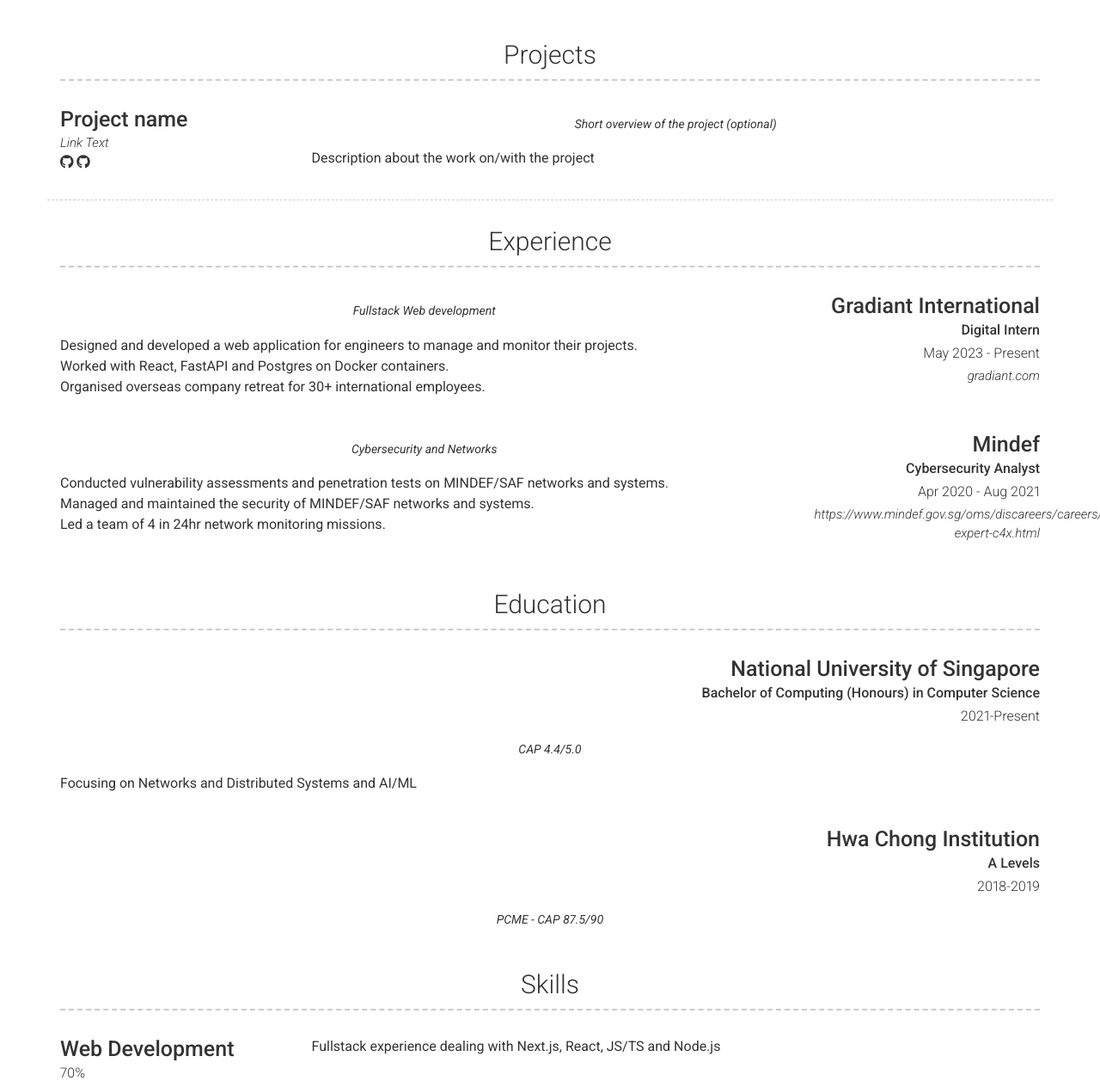
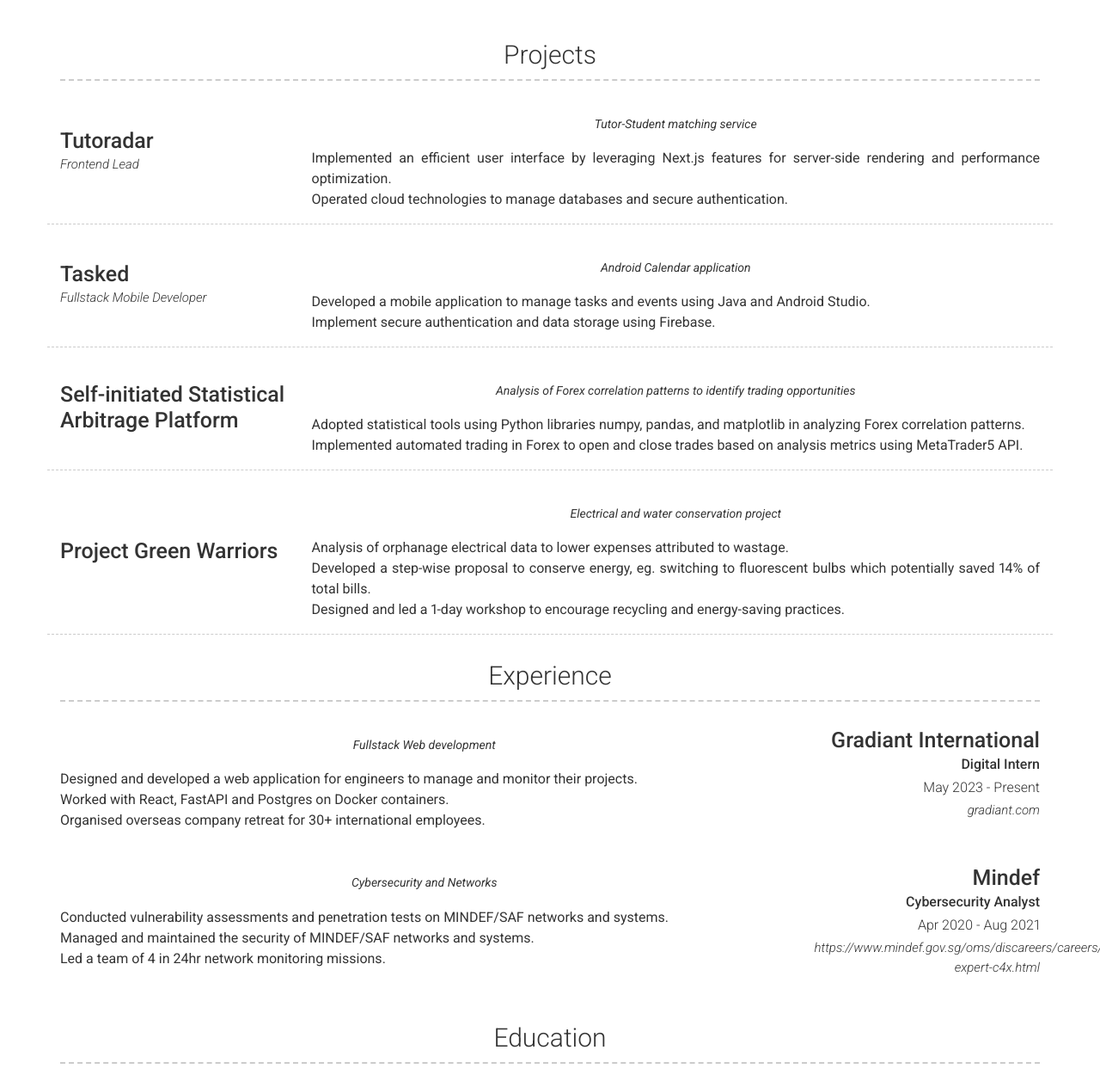
Before and after one commit to securespider/securespider.github.io, a Jekyll site: the page built from index.md, in a window 1280 px wide and 1400 px high, scrolled down 347 px, cut to the strip 136-1400 px from the top of the window. Shown: the whole strip at 86% size. Built offline with Jekyll 4.4.1, drawn with Linux system fonts in a browser that asks for light colours; nearby versions of some CDN libraries; some of the changed text lies outside the part shown.

```diff
--- a/_config.yml
+++ b/_config.yml
@@ -33,7 +33,7 @@ linkedin_username: vincent-pang-391222234
 # about_title: About Me (Use this to override about section title)
 about_profile_image: images/profile-pic.jpg
 about_content: | # this will include new lines to allow paragraphs
-  Hi! I am an aspiring software engineer with a passion for building products that make a difference. I am currently a penultimate year CS undergrad at NUS.<br>
+  Hi! I am an aspiring software engineer with a passion for building products that make a difference. I am currently a penultimate year CS undergrad at NUS.<br><br>
   I am currently looking for internship opportunities in the summer of 2024. Feel free to reach out to me if you are interested in working together!<br>
 
 
@@ -50,22 +50,48 @@ content:
     layout: list # Type of content section (list/text)
     content:
       - layout: left
-        border: weak  # Value of `weak` will display a weak border below this item. # Any
-                      # other value (or no value) means no border will be displayed
-        title: Project name
-        link: Link to project (eg. sproogen.github.io/modern-resume-theme)(optional)
-        link_text: Link Text
-        additional_links:
-          - title:  Github page for project (eg. sproogen/modern-resume-theme)
-            icon: fab fa-github
-            url: Link to project (eg. sproogen.github.io/modern-resume-theme)(optional)
-          - title:  Github page for project (eg. sproogen/modern-resume-theme)
-            icon: fab fa-github
-            url: Link to project (eg. sproogen.github.io/modern-resume-theme)(optional)
+        border: weak
+        title: Tutoradar
+        link: https://github.com/tutoradar/frontend
+        link_text: Frontend Lead
         quote: >
-          Short overview of the project (optional)
-        description: | # this will include new lines to allow paragraphs
-          Description about the work on/with the project
+          Tutor-Student matching service
+        description: |
+          Implemented an efficient user interface by leveraging Next.js features for server-side rendering and performance optimization. <br>
+          Operated cloud technologies to manage databases and secure authentication.
+
+      - layout: left
+        border: weak
+        title: Tasked
+        link: https://github.com/securespider/Tasked
+        link_text: Fullstack Mobile Developer
+        quote: >
+          Android Calendar application
+        description: |
+          Developed a mobile application to manage tasks and events using Java and Android Studio. <br>
+          Implement secure authentication and data storage using Firebase. <br>
+
+      - layout: left
+        border: weak
+        title: Self-initiated Statistical Arbitrage Platform
+        link_text: Backend Developer
+        quote: >
+          Analysis of Forex correlation patterns to identify trading opportunities
+        description: |
+          Adopted statistical tools using Python libraries numpy, pandas, and matplotlib in analyzing Forex correlation patterns. <br>
+          Implemented automated trading in Forex to open and close trades based on analysis metrics using MetaTrader5 API.
+
+      - layout: left
+        border: weak
+        title: Project Green Warriors
+        link_text: Darul Ihsan Orphanage - Team Leader
+        quote: >
+          Electrical and water conservation project
+        description: |
+          Analysis of orphanage electrical data to lower expenses attributed to wastage. <br>
+          Developed a step-wise proposal to conserve energy, eg. switching to fluorescent bulbs which potentially saved 14% of total bills. <br>
+          Designed and led a 1-day workshop to encourage recycling and energy-saving practices. <br>
+
   - title: Experience
     layout: list
     content:
@@ -123,7 +149,8 @@ content:
         title: Mobile Development
         caption: 60%
         description: | # this will include new lines to allow paragraphs
-          Experience with Android development using Java and Kotlin
+          Developed Android apps using Java and Kotlin<br>
+          Experience in React Native
       - layout: left
         title: Databases
         caption: 60%
@@ -133,12 +160,13 @@ content:
         title: Data Engineering and AI/ML
         caption: 50%
         description: | # this will include new lines to allow paragraphs
-          Proficient with data manipulation and analysis using numpy, pandas and scikit-learn
+          Proficient with data manipulation and analysis using numpy, pandas and scikit-learn <br>
           Data visualization with matplotlib and matlab
   - title: A Little More About Me
     layout: text
     content: | # this will include new lines to allow paragraphs
         I stay in Raffles Hall and participate in all kinds of sports and activities.<br>
+        I love playing softball and represent my hall in the inter-hall games.<br>
         ![softball](/images/softball.jpg "Softball")
 
 
```
